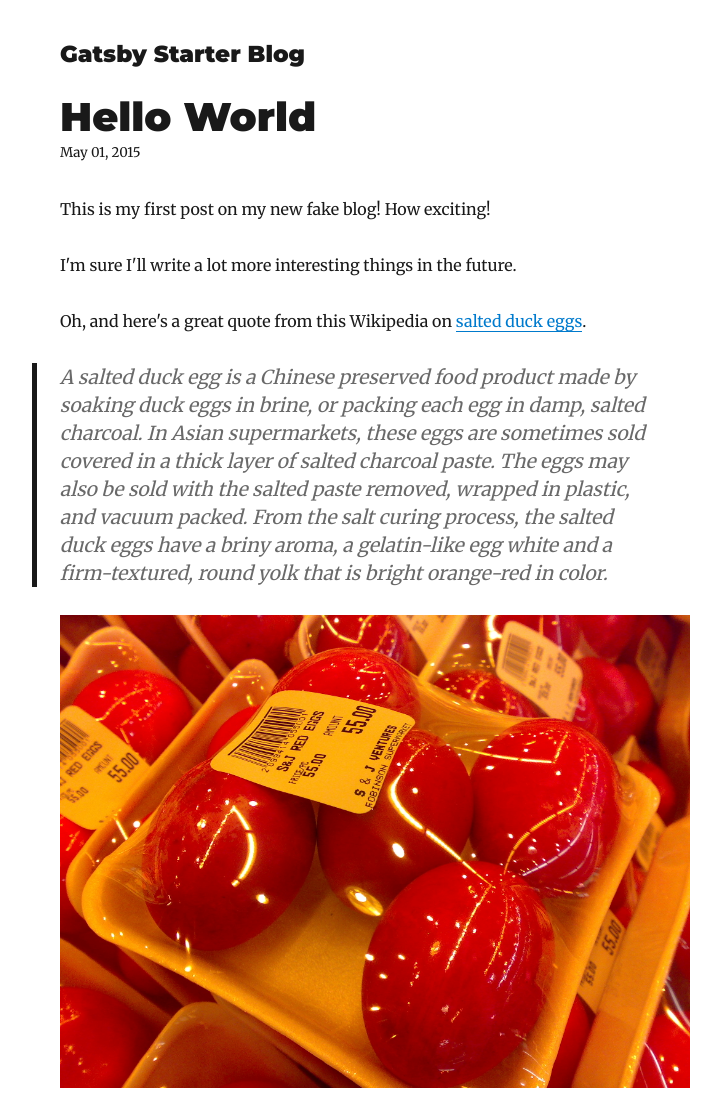
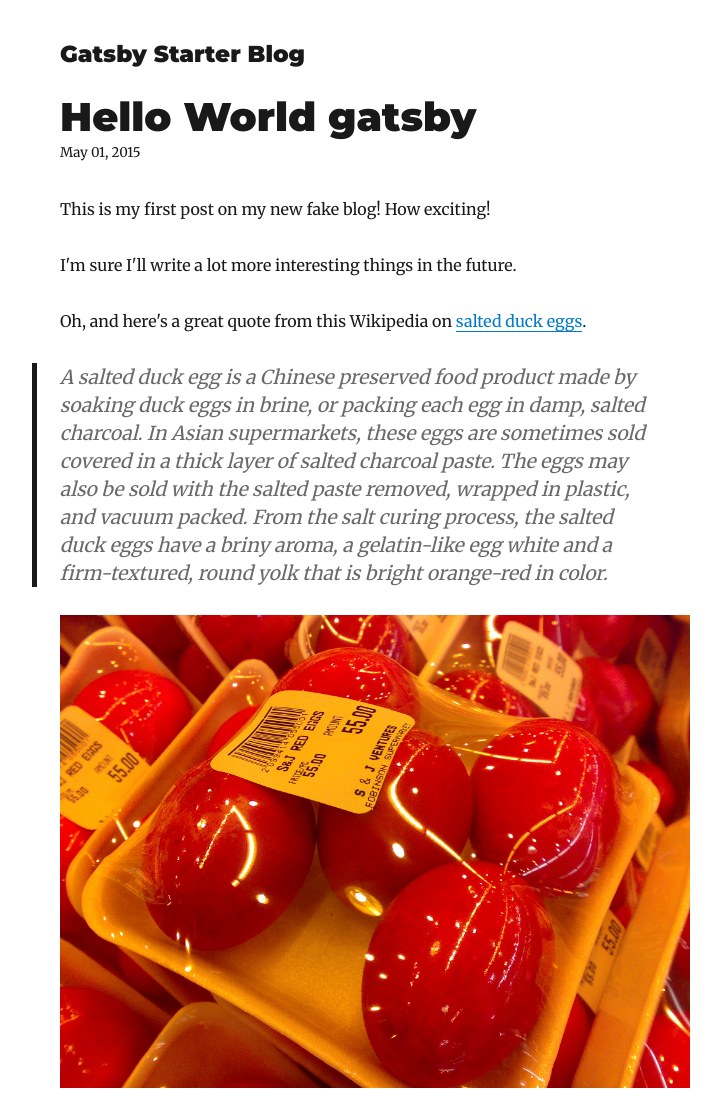
Before and after one commit to keesoodzaa/somboonkblog, a Gatsby site: page /hello-world/ in a window 1280 px wide. Shown: the top 1099 px of the page, without its empty margins (265-986 px from the left). Built offline with nearby package versions, Linux system fonts and the light colour scheme; Gatsby itself is replaced by a stand-in of ours; some packages are replaced by stand-ins of ours.

Commit message:
Update index.md

```diff
--- a/content/blog/hello-world/index.md
+++ b/content/blog/hello-world/index.md
@@ -1,7 +1,7 @@
 ---
-title: Hello World
+title: Hello World gatsby
 date: "2015-05-01T22:12:03.284Z"
-description: "Hello World"
+description: "Hello World gatsby"
 ---
 
 This is my first post on my new fake blog! How exciting!
```
